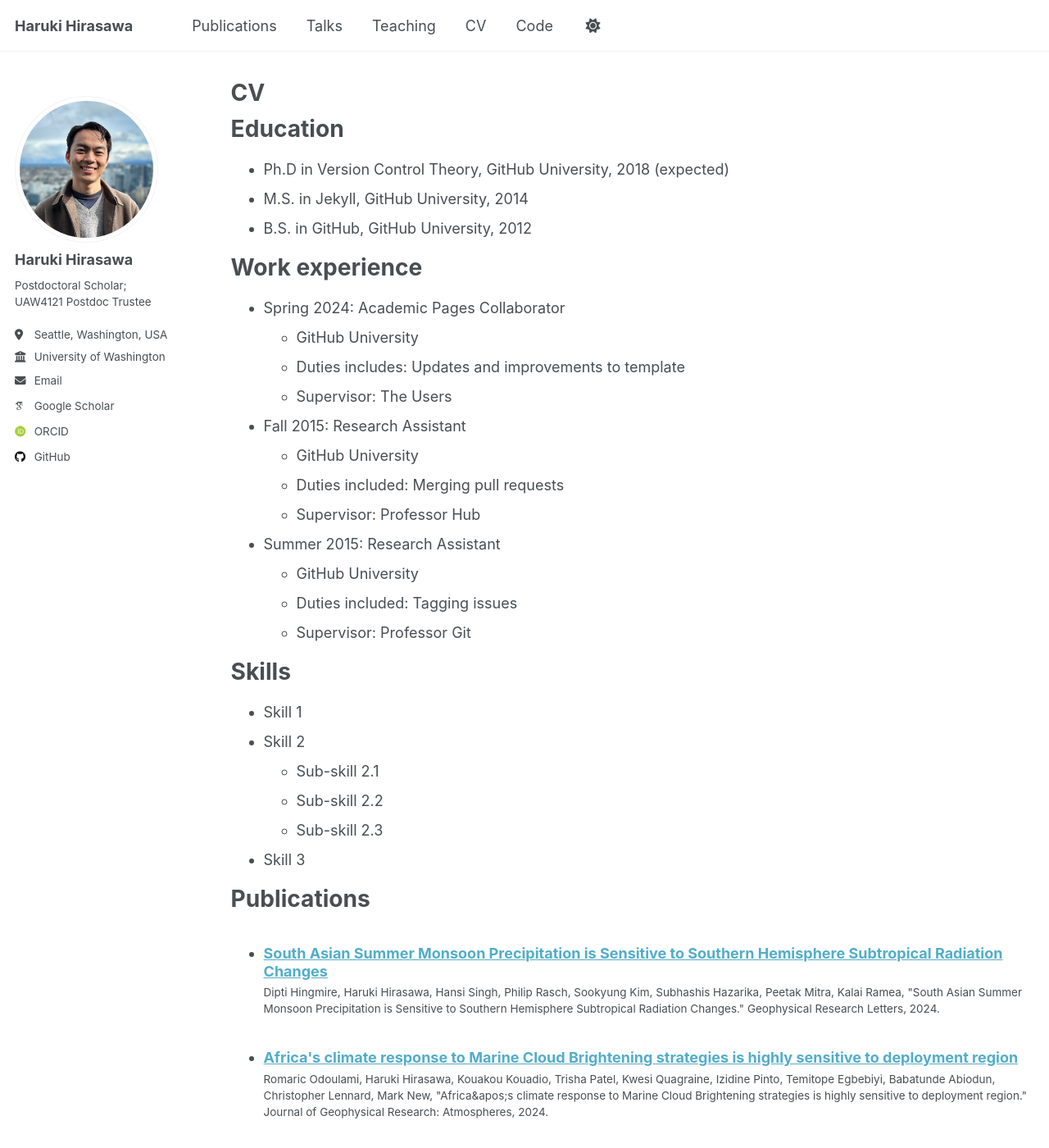
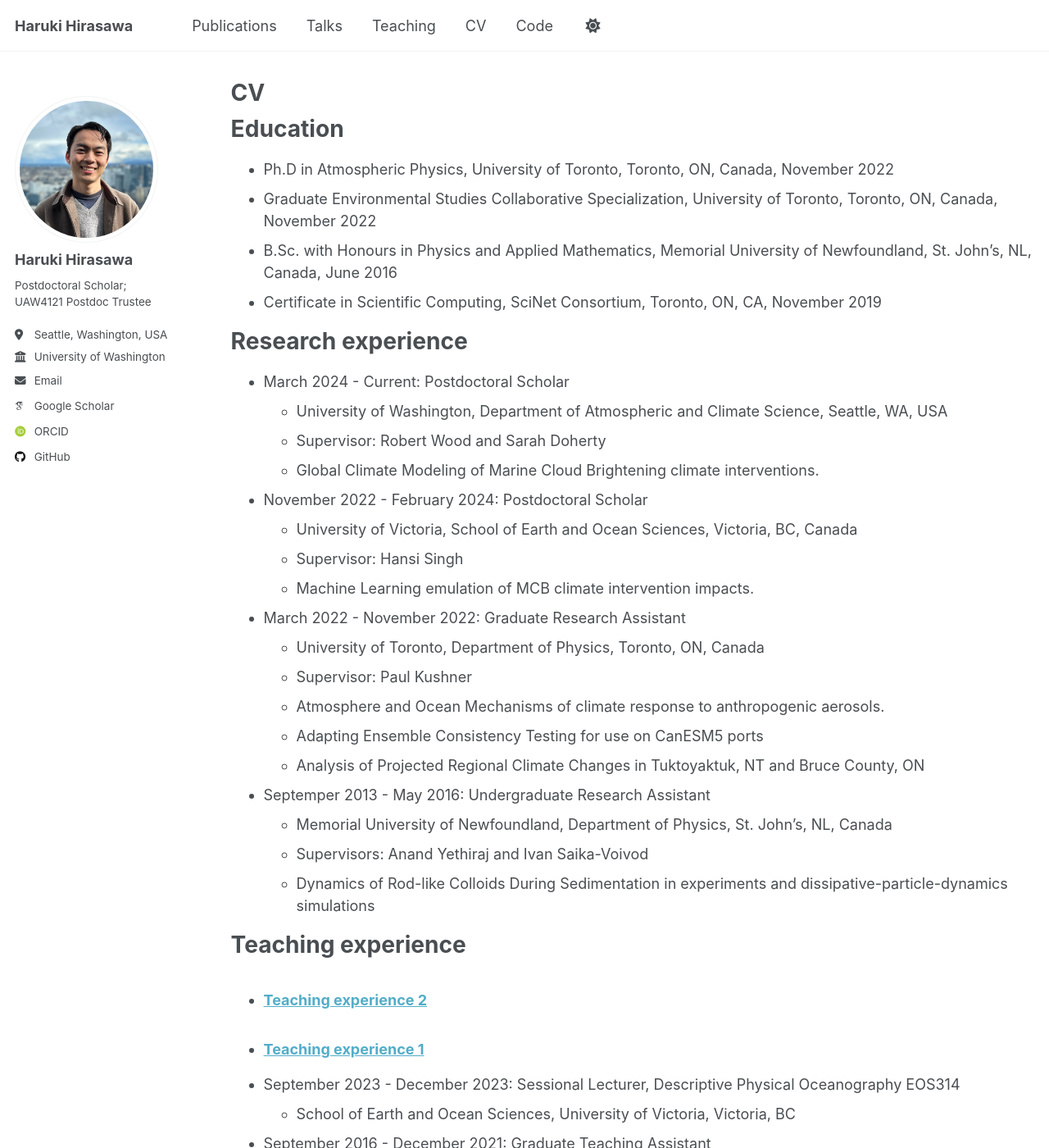
Before and after one commit to haruki-hirasawa/haruki-hirasawa.github.io, a Jekyll site: the page built from _pages/cv.md, in a window 1280 px wide and 1400 px high. Shown: the whole window at 82% size. Built offline with Jekyll 4.4.1, drawn with Linux system fonts in a browser that asks for light colours; some web fonts are replaced; some of the changed text lies outside the part shown.

Commit message:
Update cv.md

```diff
--- a/_pages/cv.md
+++ b/_pages/cv.md
@@ -11,35 +11,69 @@ redirect_from:
 
 Education
 ======
-* Ph.D in Version Control Theory, GitHub University, 2018 (expected)
-* M.S. in Jekyll, GitHub University, 2014
-* B.S. in GitHub, GitHub University, 2012
+* Ph.D in Atmospheric Physics, University of Toronto, Toronto, ON, Canada, November 2022
+* Graduate Environmental Studies Collaborative Specialization, University of Toronto, Toronto, ON, Canada, November 2022
+* B.Sc. with Honours in Physics and Applied Mathematics, Memorial University of Newfoundland, St. John's, NL, Canada, June 2016
+* Certificate in Scientific Computing, SciNet Consortium, Toronto, ON, CA, November 2019
 
-Work experience
+Research experience
 ======
-* Spring 2024: Academic Pages Collaborator
-  * GitHub University
-  * Duties includes: Updates and improvements to template
-  * Supervisor: The Users
+* March 2024 - Current: Postdoctoral Scholar
+  * University of Washington, Department of Atmospheric and Climate Science, Seattle, WA, USA
+  * Supervisor: Robert Wood and Sarah Doherty
+  * Global Climate Modeling of Marine Cloud Brightening climate interventions.
 
-* Fall 2015: Research Assistant
-  * GitHub University
-  * Duties included: Merging pull requests
-  * Supervisor: Professor Hub
+* November 2022 - February 2024: Postdoctoral Scholar
+  * University of Victoria, School of Earth and Ocean Sciences, Victoria, BC, Canada
+  * Supervisor: Hansi Singh
+  * Machine Learning emulation of MCB climate intervention impacts.
 
-* Summer 2015: Research Assistant
-  * GitHub University
-  * Duties included: Tagging issues
-  * Supervisor: Professor Git
+* March 2022 - November 2022: Graduate Research Assistant
+  * University of Toronto, Department of Physics, Toronto, ON, Canada
+  * Supervisor: Paul Kushner
+  * Atmosphere and Ocean Mechanisms of climate response to anthropogenic aerosols.
+  * Adapting Ensemble Consistency Testing for use on CanESM5 ports
+  * Analysis of Projected Regional Climate Changes in Tuktoyaktuk, NT and Bruce County, ON
+
+* Septemper 2013 - May 2016: Undergraduate Research Assistant
+  * Memorial University of Newfoundland, Department of Physics, St. John's, NL, Canada
+  * Supervisors: Anand Yethiraj and Ivan Saika-Voivod
+  * Dynamics of Rod-like Colloids During Sedimentation in experiments and dissipative-particle-dynamics simulations
+
+Teaching experience
+======
+  <ul>{% for post in site.teaching reversed %}
+    {% include archive-single-cv.html %}
+  {% endfor %}</ul>
+* September 2023 - December 2023: Sessional Lecturer, Descriptive Physical Oceanography EOS314
+  * School of Earth and Ocean Sciences, University of Victoria, Victoria, BC
+
+* September 2016 - December 2021: Graduate Teaching Assistant
+  * Department of Physics, University of Toronto
+  * Physics of the Earth (Marker), Waves and Modern Physics (Lab TA), Quantum and Thermal Physics (Lab TA), Computational Physics (Marker/Lab TA), The Physics of Everyday Life (Lab TA), Introduction to Physics 1 (Lab TA)
+
+Service Experience
+======
+* June 2025 - Current: Postdoc Trustee
+  * United Automobile, Aerospace, and Agricultural Workers Local 4121
+* September 2024 - May 2025: Recording Secretary and Bargaining Team
+  * United Automobile, Aerospace, and Agricultural Workers Local 4121
+* Journal Referee
+  * Climate Dynamics; npj Climate and Atmospheric Science; Journal of Climate; Environmental Research Letters; Journal of Geophysical Research: Atmospheres; Nature Communications; Nature Geoscience; Geophysical Research Letters; Earth’s Future; Communications Earth & Environment; Atmospheric Chemistry and Physics; Science Advances
+* September 2020 - August 2021: President
+  * University of Toronto Graduate Environmental Student’s Association
+* September 2019 - August 2020: Treasurer
+  * University of Toronto Graduate Environmental Student’s Association
+* September 2017 - August 2021: Organizing Committee Member (Speaker Scheduling)
+  * Alfred and Muriel Noble Seminar Series, Atmospheric Physics Group, University of Toronto
+* September 2015 - May 2016: Vice President
+  * Memorial University of Newfoundland Undergraduate Physics and Physical Oceanography Society
 
 Skills
 ======
-* Skill 1
-* Skill 2
-  * Sub-skill 2.1
-  * Sub-skill 2.2
-  * Sub-skill 2.3
-* Skill 3
+* Computing: High Performance Computing (HPC) on Supercomputers and Amazon Web Services, Python, MATLAB, FORTRAN, shell
+* Models: Experience porting and conducting simulations using the NCAR Community Earth System model 1 and 2 (CESM1/2) and the Energy Exascale Earth System Model (E3SM) on AWS HPC system and the CCCma Canadian Earth System Model 5 (CanESM5) on Canadian supercomputer resources
+* Analysis: Data management and statistical analysis of climate model data. Training, testing, and application of AI models. Assessment of regional climate change for stakeholder use.
 
 Publications
 ======
@@ -52,13 +86,3 @@ Talks
   <ul>{% for post in site.talks reversed %}
     {% include archive-single-talk-cv.html  %}
   {% endfor %}</ul>
-
-Teaching
-======
-  <ul>{% for post in site.teaching reversed %}
-    {% include archive-single-cv.html %}
-  {% endfor %}</ul>
-
-Service and leadership
-======
-* Currently signed in to 43 different slack teams
```
